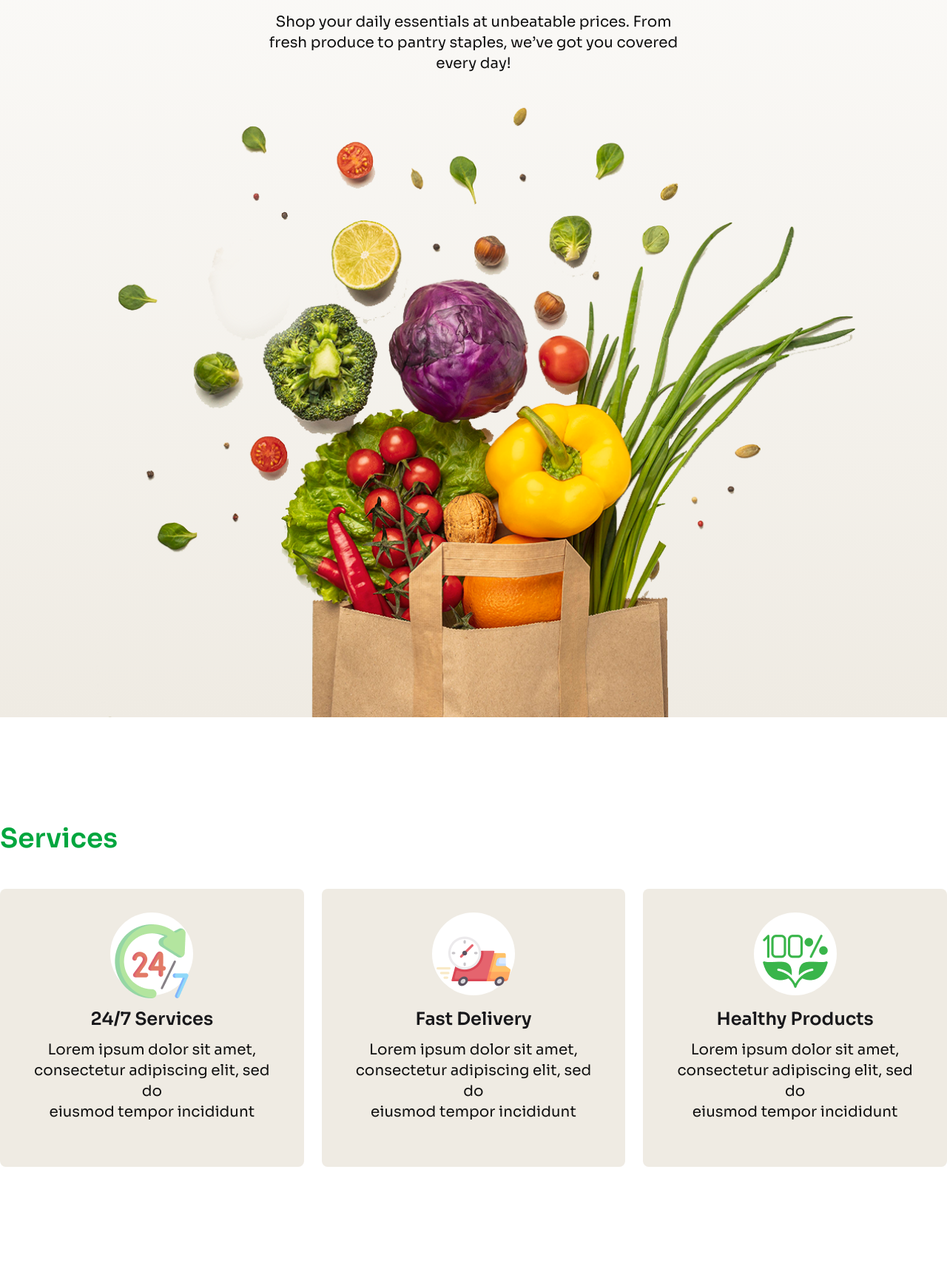
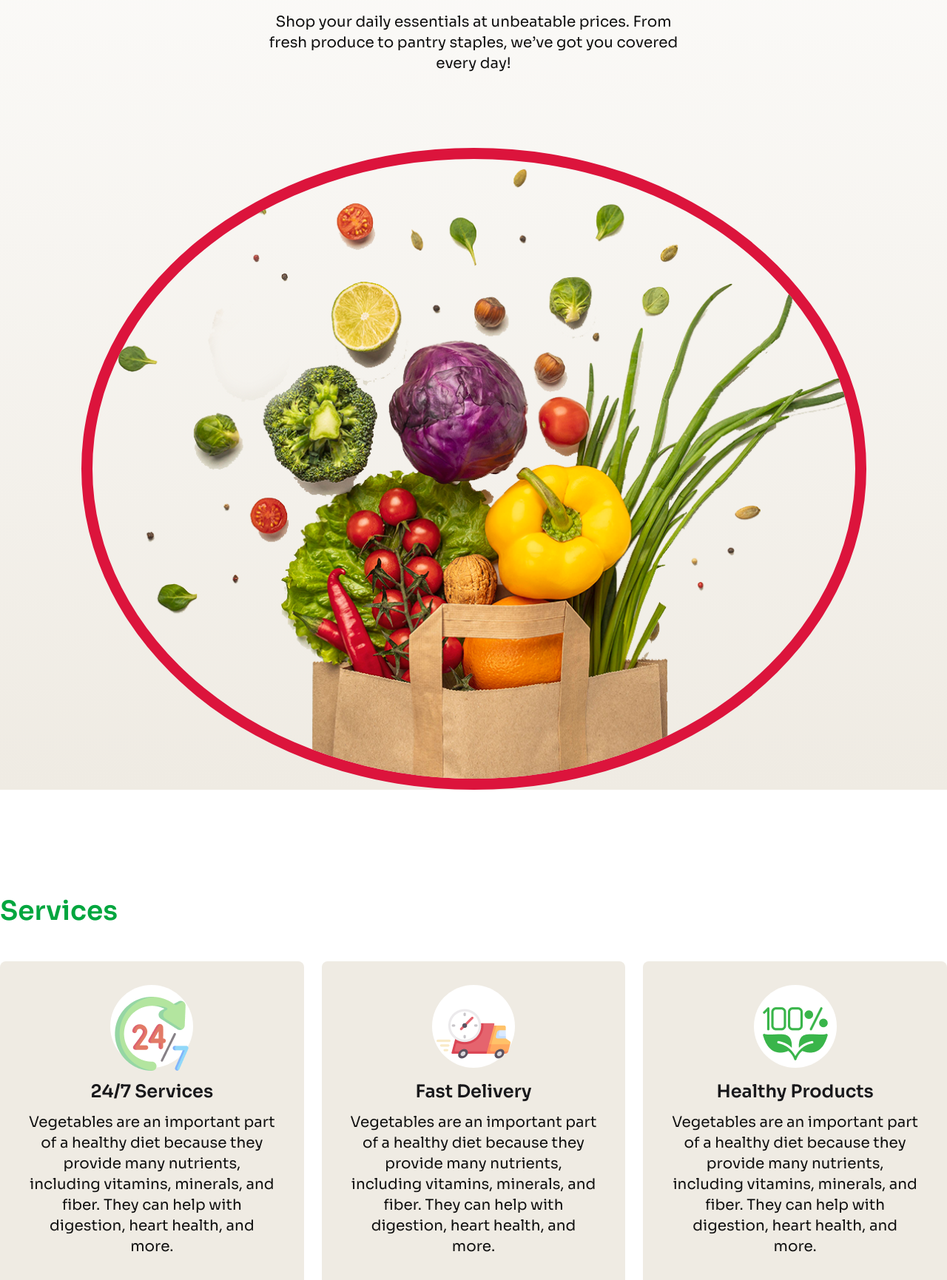
Before and after one commit to tajcreator/Assignment-Projects-3, a plain HTML site: page index.html in a window 1280 px wide. Shown: the part 440-2171 px from the top of the page at 74% size. Drawn offline with nearby package versions, Linux system fonts and the light colour scheme.

Commit message:
image add

```diff
--- a/index.html
+++ b/index.html
@@ -44,7 +44,7 @@
             <img src="c2-assets/logo-header.png" alt="" />
           </div>
           <!-- product name -->
-          <div class="lg:flex hidden font-bold text-xl items-center gap-x-5">
+          <div class="lg:flex  font-bold text-xl items-center gap-x-5">
             <a class="hover:text-green-500" href="">Products</a>
             <a class="hover:text-green-500" href="">Services</a>
             <a class="hover:text-green-500" href="">Contact Us</a>
@@ -127,7 +127,7 @@
             to pantry staples, we’ve got you covered every day!
           </p>
 
-          <img class="mx-auto" src="c2-assets/hero-vegetables.png" alt="" />
+          <img class=" food-item mx-auto" src="c2-assets/hero-vegetables.png" alt="" />
         </div>
       </div>
     </main>
@@ -152,9 +152,7 @@
             <p
               class="text base py-3 text-[#111111] text-center lg:text-xl lg:px-5 px-16"
             >
-              Lorem ipsum dolor sit amet, <br />
-              consectetur adipiscing elit, sed do <br />
-              eiusmod tempor incididunt
+            Vegetables are an important part of a healthy diet because they provide many nutrients, including vitamins, minerals, and fiber. They can help with digestion, heart health, and more.
             </p>
           </div>
         </div>
@@ -172,9 +170,7 @@
             <p
               class="text base py-3 text-[#111111] text-center lg:text-xl lg:px-5 px-16"
             >
-              Lorem ipsum dolor sit amet, <br />
-              consectetur adipiscing elit, sed do <br />
-              eiusmod tempor incididunt
+            Vegetables are an important part of a healthy diet because they provide many nutrients, including vitamins, minerals, and fiber. They can help with digestion, heart health, and more.
             </p>
           </div>
         </div>
@@ -192,9 +188,7 @@
             <p
               class="text base py-3 text-[#111111] text-center lg:text-xl lg:px-5 px-16"
             >
-              Lorem ipsum dolor sit amet, <br />
-              consectetur adipiscing elit, sed do <br />
-              eiusmod tempor incididunt
+            Vegetables are an important part of a healthy diet because they provide many nutrients, including vitamins, minerals, and fiber. They can help with digestion, heart health, and more.
             </p>
           </div>
         </div>
--- a/style.css
+++ b/style.css
@@ -3,3 +3,29 @@
     font-optical-sizing: auto;
 
   }
+
+  .food-item{
+
+    height: auto;
+    border: 15px solid crimson;
+    display: block;
+    margin: 0 auto;
+    margin-top: 100px;
+    border-radius:50% ;}
+
+    @keyframes taj{
+   0%{ border-color:dodgerblue  ;}
+   25%{ border-color: forestgreen;}
+   50%{ border-color: darkorange;}
+   75%{ border-color:darkslategrey ;}
+   100%{ border-color: rgb(245, 148, 116);}
+    }
+
+    .food-item:hover{animation-name: taj;
+       animation-duration: 3s;
+       animation-delay: 1s;
+   animation-fill-mode:forwards ;
+   animation-iteration-count: infinite;
+   box-shadow: 2px 10px 27px 20px skyblue;
+
+   }
```
Also changed, not shown: c2-assets/v.2.jpg (added).
